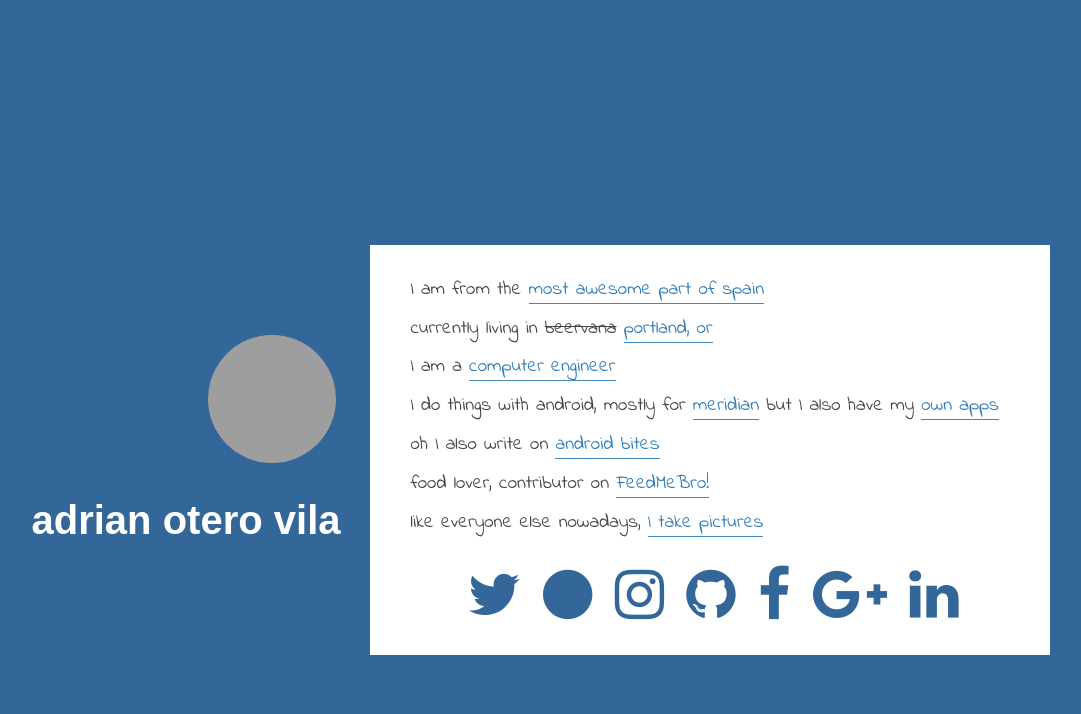
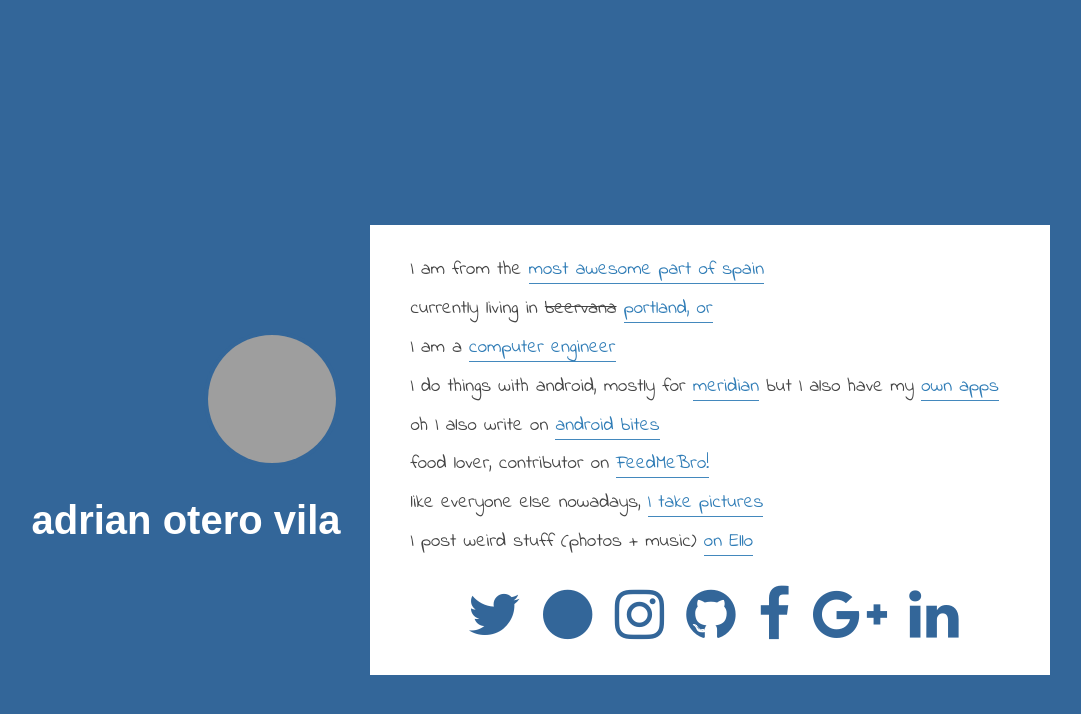
Before and after one commit to aows/aows.github.io, a Jekyll site: the page index.html, which Jekyll copies as it is, in a window 1280 px wide. Shown: the top 714 px of the page, without its empty margins (84-1165 px from the left). Built offline with Jekyll 4.4.1, drawn with Linux system fonts in a browser that asks for light colours; nearby versions of some CDN libraries; some web fonts are replaced; grey boxes are pictures that could not be loaded.

Commit message:
added link to ello

```diff
--- a/index.html
+++ b/index.html
@@ -23,6 +23,7 @@
 			<p>oh I also write on <a href="http://androidbites.com">android bites</a></p>
 			<p>food lover, contributor on <a href="http://feedmebro.com">FeedMeBro!</a></p>
 			<p>like everyone else nowadays, <a href="http://500px.com/aows">I take pictures</a></p>
+			<p>I post weird stuff (photos + music) <a href="http://ello.co/aows">on Ello</a></p>
 			<p style="text-align: center; margin-top:30px">
                 <a href="http://twitter.com/aows" class="fa fa-twitter fa-3x"></a>
 								<a href="http://ello.co/aows" class="fa fa-circle fa-3x"></a>
```
